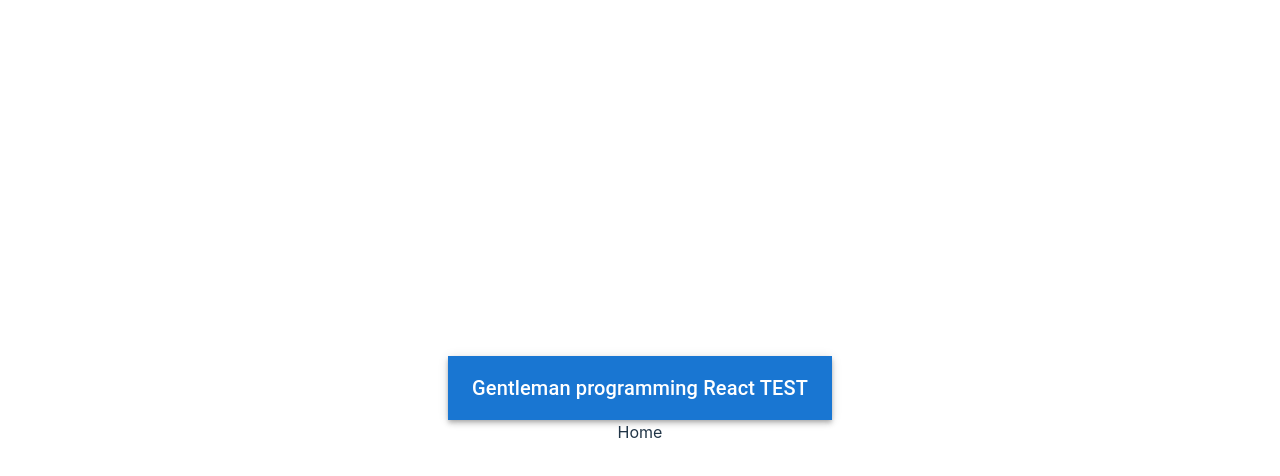
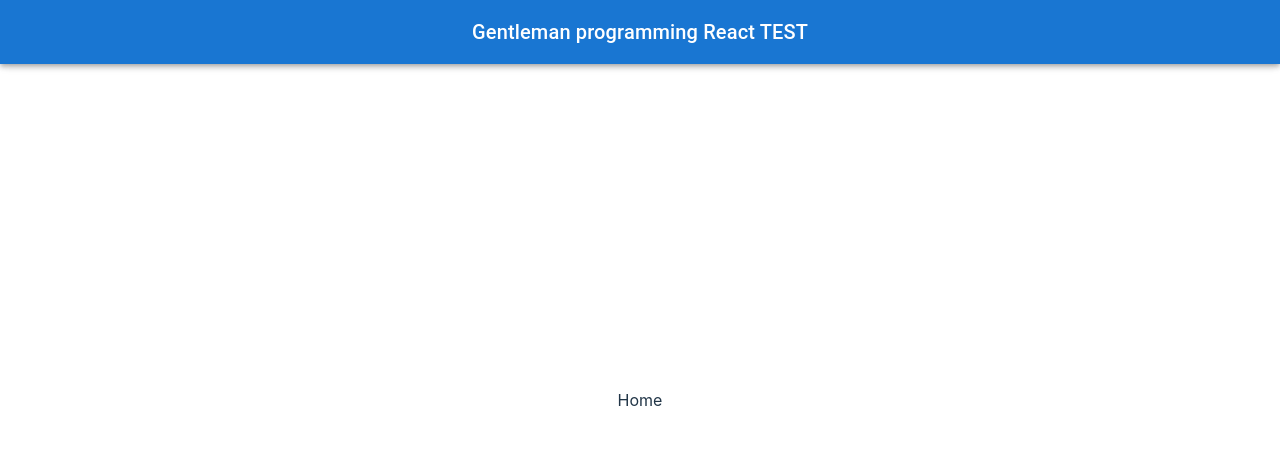
Before and after one commit to juang-10/gp-test, a React (Vite) app: page / in a window 1280 px wide. Shown: the top 476 px of the page. Built offline with nearby package versions, Linux system fonts and the light colour scheme.

Commit message:
fix: Update Navbar position to "fixed"
The Navbar component in the Navbar.tsx file had its position set to "static" instead of "fixed". This commit fixes the issue by updating the position to "fixed".

```diff
--- a/src/components/Navbar/Navbar.tsx
+++ b/src/components/Navbar/Navbar.tsx
@@ -3,7 +3,7 @@ import { AppBar, Toolbar, Typography } from "@mui/material"
 
 const Navbar = () => {
   return (
-    <AppBar position="static">
+    <AppBar position="fixed">
       <Toolbar>
         <Typography variant="h6" component="div" sx={{ flexGrow: 1 }}>
           Gentleman programming React TEST
```
